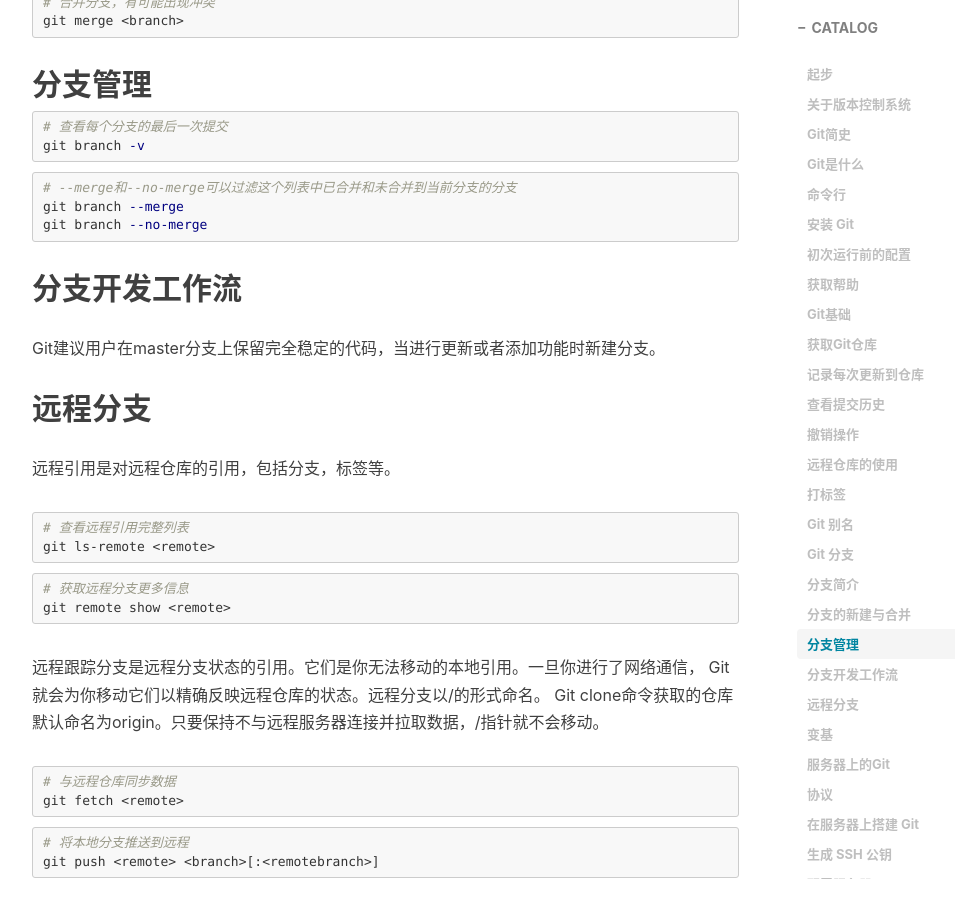
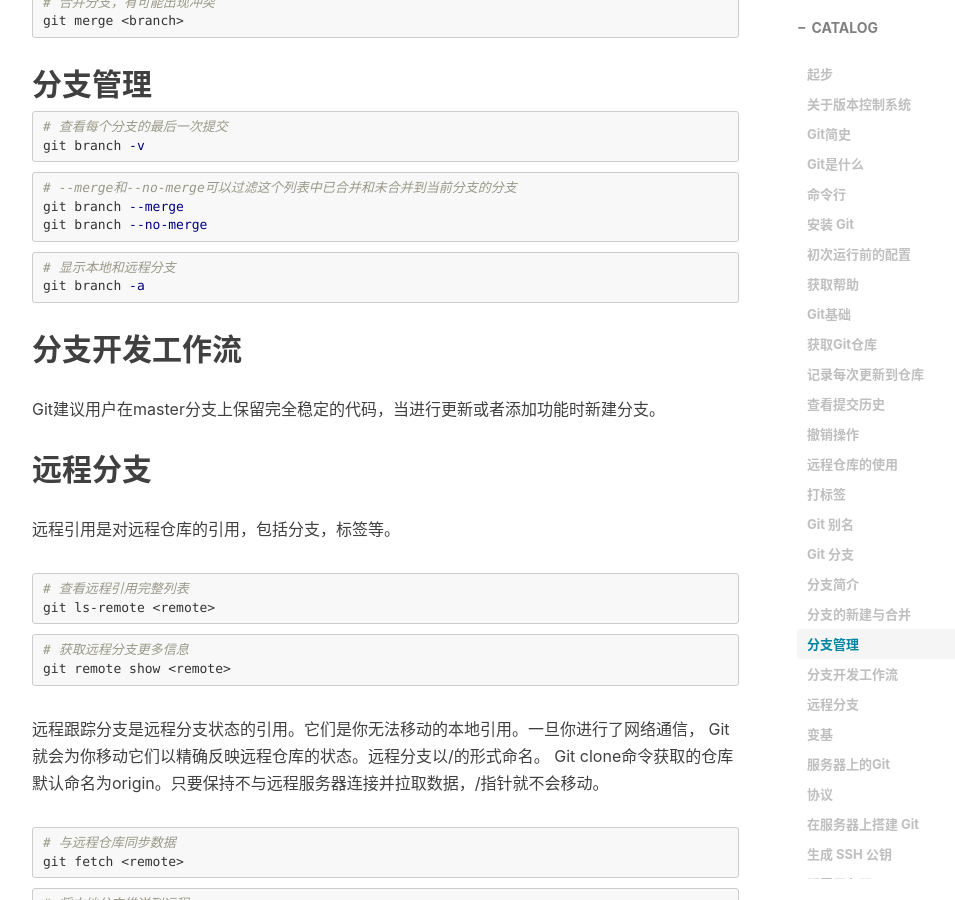
Before and after one commit to keyangzhen/keyangzhen.github.io, a Jekyll site: the page built from _posts/2020-03-24-Git-Notes.md, in a window 1280 px wide and 900 px high, scrolled down 11307 px. Shown: the whole window, without its empty margins (233-1188 px from the left). Built offline with Jekyll 4.4.1, drawn with Linux system fonts in a browser that asks for light colours; nearby versions of some CDN libraries; comment, search, counter and statistics services are not loaded.

Commit message:
Revise Git Notes

````diff
--- a/_posts/2020-03-24-Git-Notes.md
+++ b/_posts/2020-03-24-Git-Notes.md
@@ -429,6 +429,11 @@ git branch --merge
 git branch --no-merge
 ```
 
+```bash
+# 显示本地和远程分支
+git branch -a
+```
+
 ## 分支开发工作流
 
 Git建议用户在master分支上保留完全稳定的代码，当进行更新或者添加功能时新建分支。
````
